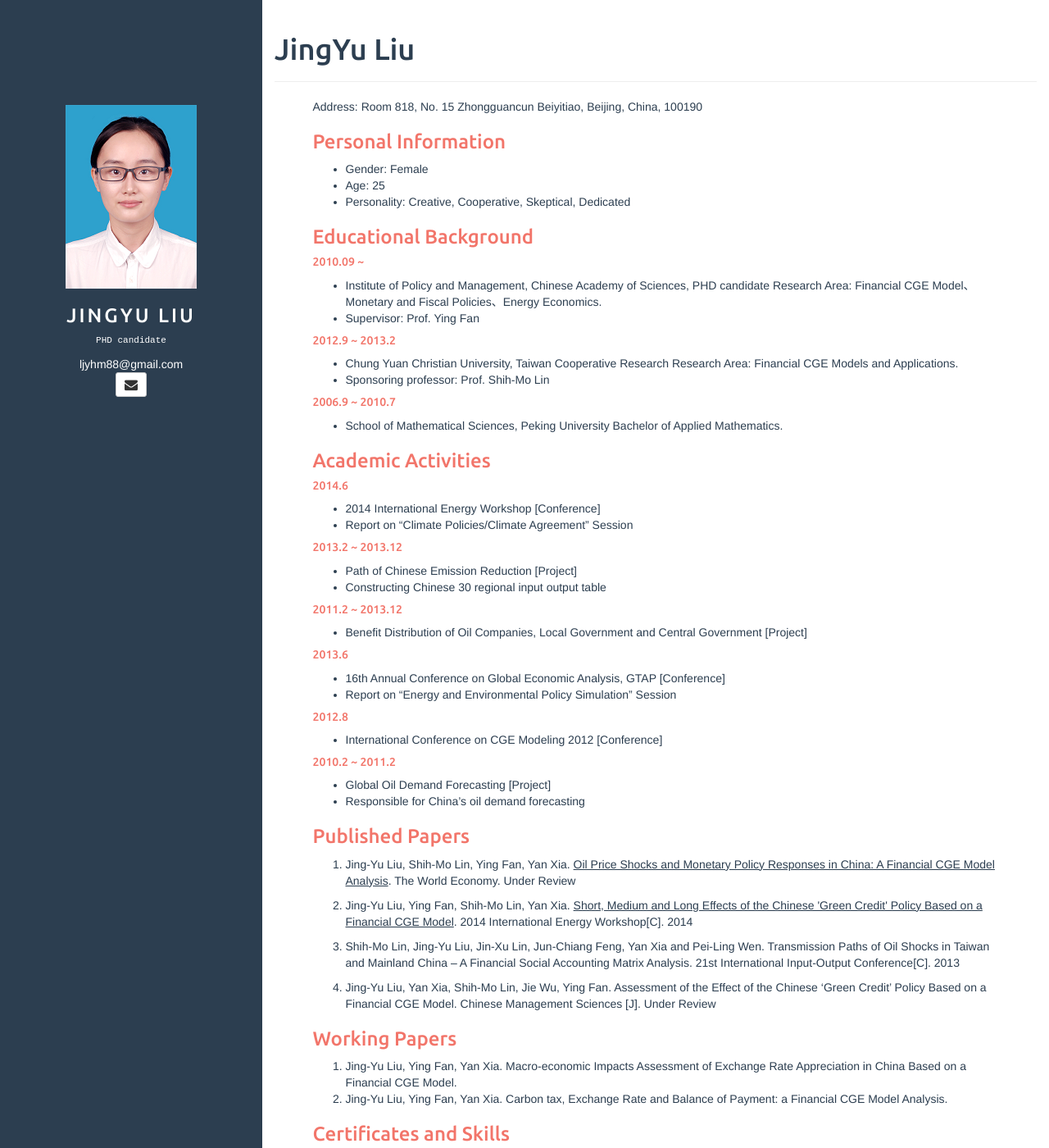
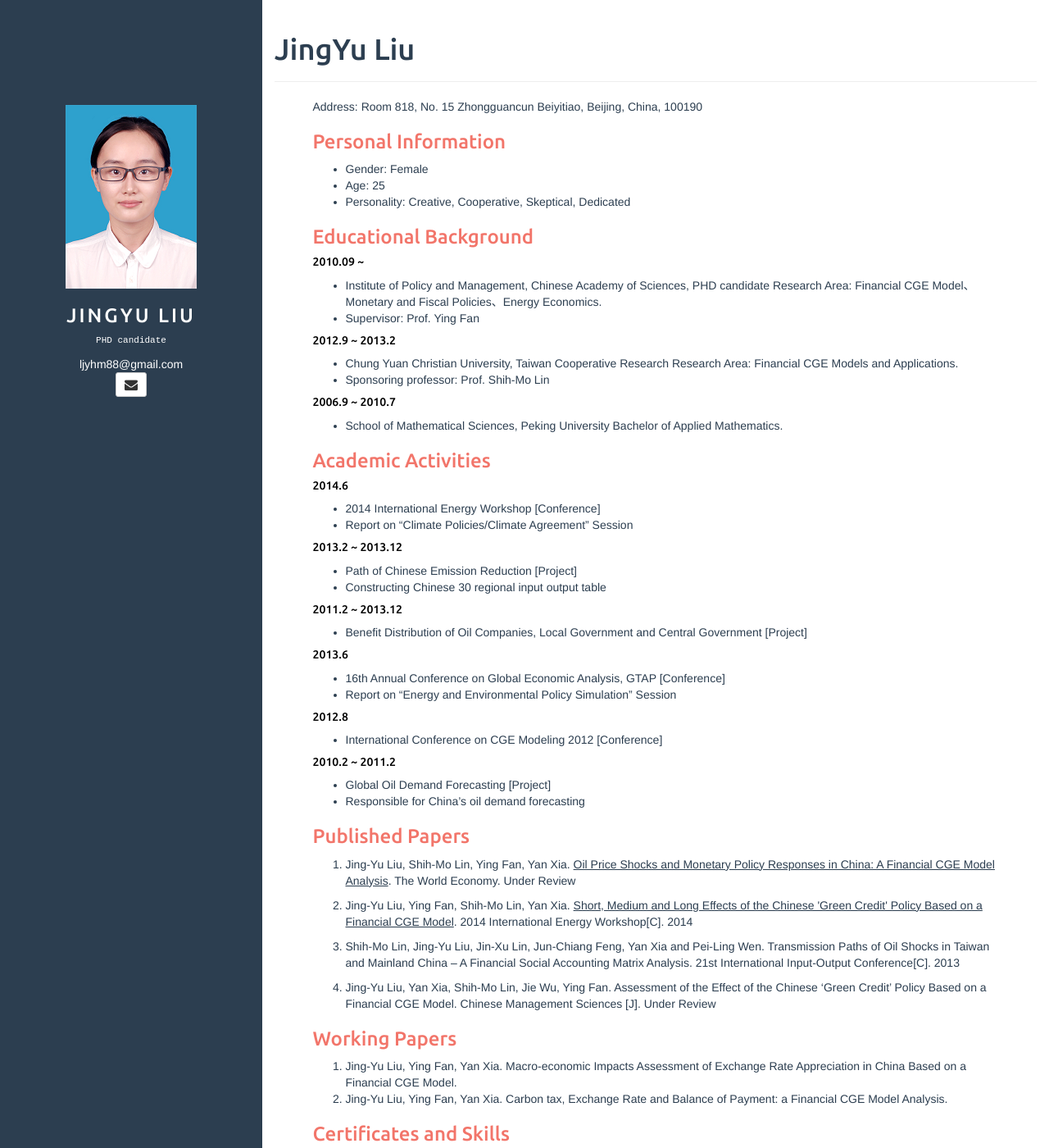
Before and after one commit to ljyhm/ljyhm.github.io, a Jekyll site: the page built from index.html, in a window 1280 px wide and 1400 px high. Shown: the whole window at 82% size. Built offline with Jekyll 4.4.1, drawn with Linux system fonts in a browser that asks for light colours; the list of posts is cut into pages by our own code.

Commit message:
change header color

```diff
--- a/assets/css/style.css
+++ b/assets/css/style.css
@@ -110,15 +110,20 @@ article.home div a, article.home pre a { color: #2c3e50; }
 article.home div a:hover, article.home pre a:hover { color: #2c3e50; text-decoration: none; }
 article img { max-width: 100%; }
 
-h1,h2,h3,h4,h5,h6 { font-family: 'Ubuntu', sans-serif; }
+h1,h2,h3,h4 { font-family: 'Ubuntu', sans-serif; }
 article.home h1,
 article.home h2,
 article.home h3,
-article.home h4,
+article.home h4 {
+	font-family: 'Ubuntu', sans-serif;
+	color: #f2756a;
+}
+
+h5,h6 { font-family: 'Ubuntu', sans-serif; }
 article.home h5,
 article.home h6 {
 	font-family: 'Ubuntu', sans-serif;
-	color: #f2756a;
+	color: black;
 }
 
 article.home h1 a,
```
